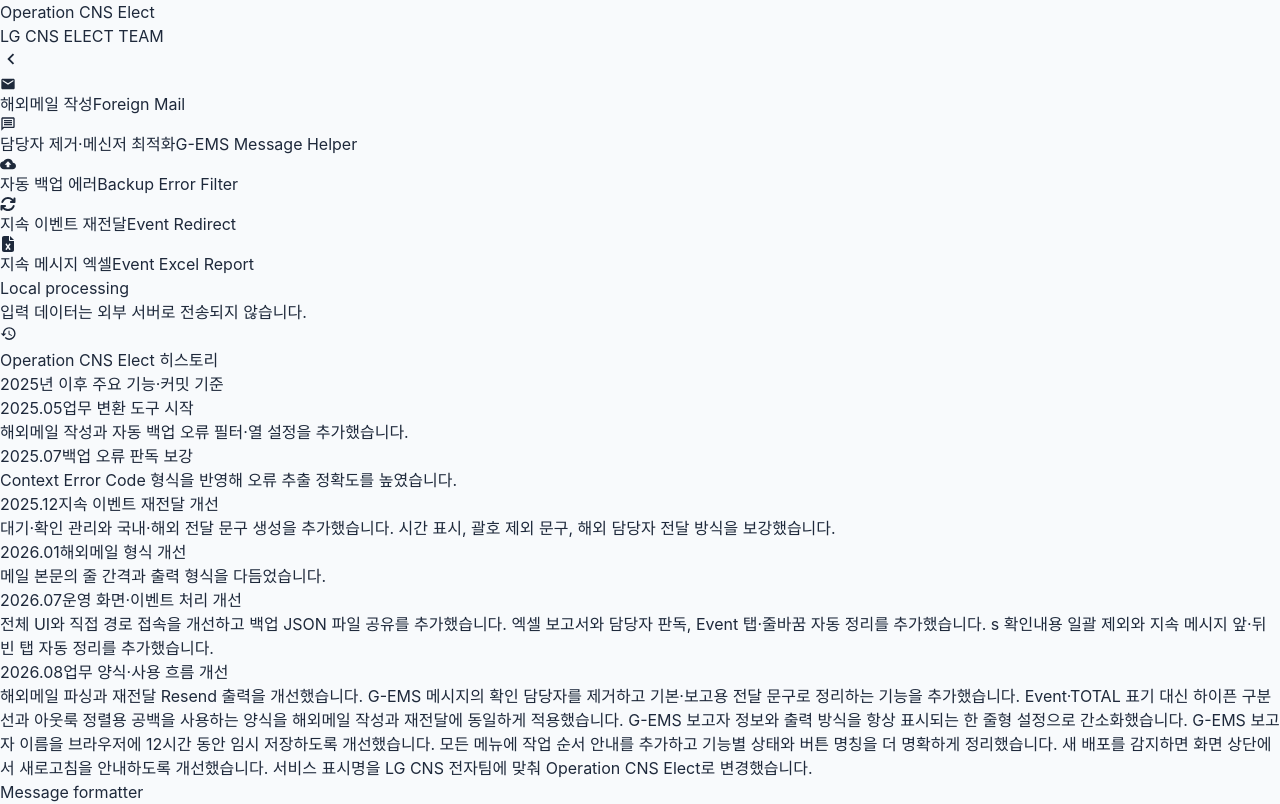
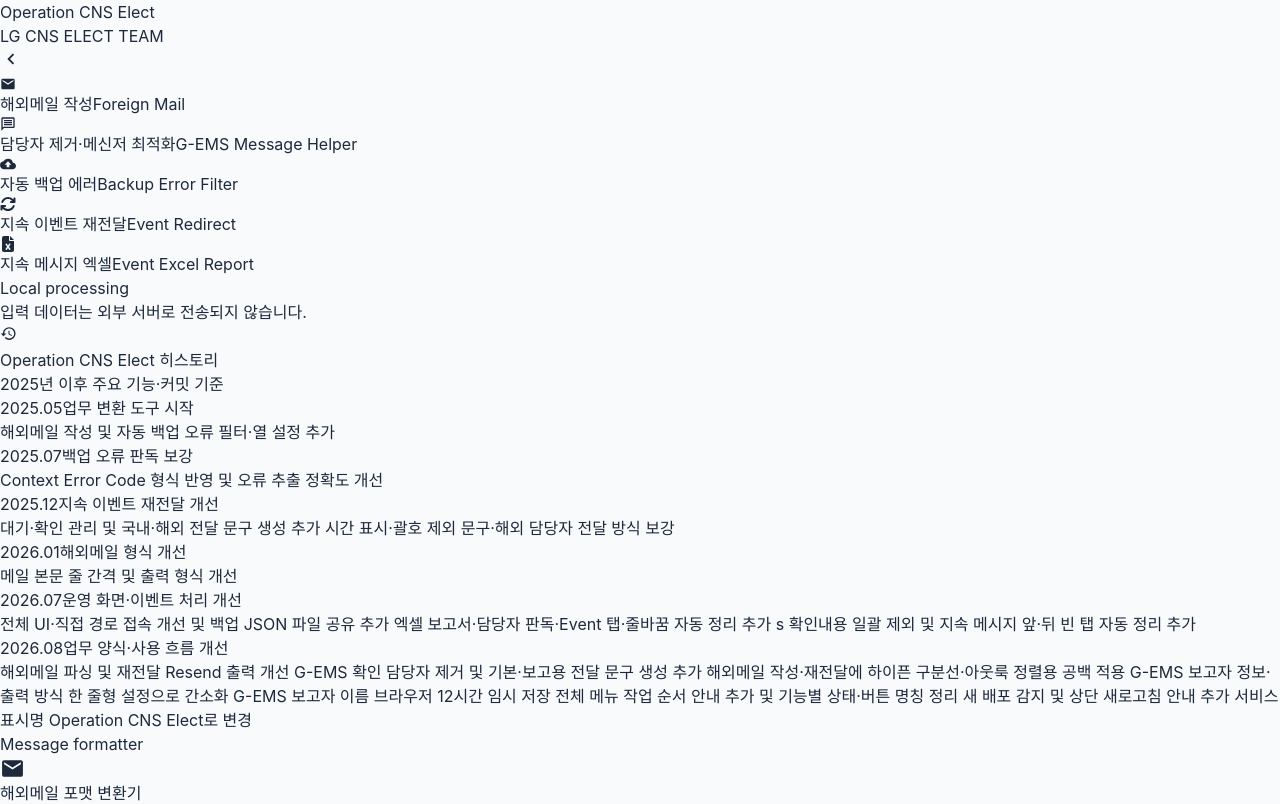
Before and after one commit to chipmunk-dev/Operation-entec, a React (Vite) app: page /foreign-mail in a window 1280 px wide. Shown: the top 804 px of the page. Built offline with nearby package versions, Linux system fonts and the light colour scheme.

Commit message:
docs: shorten change history wording

```diff
--- a/src/components/Navbar.jsx
+++ b/src/components/Navbar.jsx
@@ -47,42 +47,42 @@
   {
     date: '2025.05',
     title: '업무 변환 도구 시작',
-    detail: '해외메일 작성과 자동 백업 오류 필터·열 설정을 추가했습니다.',
+    detail: '해외메일 작성 및 자동 백업 오류 필터·열 설정 추가',
   },
   {
     date: '2025.07',
     title: '백업 오류 판독 보강',
-    detail: 'Context Error Code 형식을 반영해 오류 추출 정확도를 높였습니다.',
+    detail: 'Context Error Code 형식 반영 및 오류 추출 정확도 개선',
   },
   {
     date: '2025.12',
     title: '지속 이벤트 재전달 개선',
-    detail: `대기·확인 관리와 국내·해외 전달 문구 생성을 추가했습니다.
-시간 표시, 괄호 제외 문구, 해외 담당자 전달 방식을 보강했습니다.`,
+    detail: `대기·확인 관리 및 국내·해외 전달 문구 생성 추가
+시간 표시·괄호 제외 문구·해외 담당자 전달 방식 보강`,
   },
   {
     date: '2026.01',
     title: '해외메일 형식 개선',
-    detail: '메일 본문의 줄 간격과 출력 형식을 다듬었습니다.',
+    detail: '메일 본문 줄 간격 및 출력 형식 개선',
   },
   {
     date: '2026.07',
     title: '운영 화면·이벤트 처리 개선',
-    detail: `전체 UI와 직접 경로 접속을 개선하고 백업 JSON 파일 공유를 추가했습니다.
-엑셀 보고서와 담당자 판독, Event 탭·줄바꿈 자동 정리를 추가했습니다.
-s 확인내용 일괄 제외와 지속 메시지 앞·뒤 빈 탭 자동 정리를 추가했습니다.`,
+    detail: `전체 UI·직접 경로 접속 개선 및 백업 JSON 파일 공유 추가
+엑셀 보고서·담당자 판독·Event 탭·줄바꿈 자동 정리 추가
+s 확인내용 일괄 제외 및 지속 메시지 앞·뒤 빈 탭 자동 정리 추가`,
   },
   {
     date: '2026.08',
     title: '업무 양식·사용 흐름 개선',
-    detail: `해외메일 파싱과 재전달 Resend 출력을 개선했습니다.
-G-EMS 메시지의 확인 담당자를 제거하고 기본·보고용 전달 문구로 정리하는 기능을 추가했습니다.
-Event·TOTAL 표기 대신 하이픈 구분선과 아웃룩 정렬용 공백을 사용하는 양식을 해외메일 작성과 재전달에 동일하게 적용했습니다.
-G-EMS 보고자 정보와 출력 방식을 항상 표시되는 한 줄형 설정으로 간소화했습니다.
-G-EMS 보고자 이름을 브라우저에 12시간 동안 임시 저장하도록 개선했습니다.
-모든 메뉴에 작업 순서 안내를 추가하고 기능별 상태와 버튼 명칭을 더 명확하게 정리했습니다.
-새 배포를 감지하면 화면 상단에서 새로고침을 안내하도록 개선했습니다.
-서비스 표시명을 LG CNS 전자팀에 맞춰 Operation CNS Elect로 변경했습니다.`,
+    detail: `해외메일 파싱 및 재전달 Resend 출력 개선
+G-EMS 확인 담당자 제거 및 기본·보고용 전달 문구 생성 추가
+해외메일 작성·재전달에 하이픈 구분선·아웃룩 정렬용 공백 적용
+G-EMS 보고자 정보·출력 방식 한 줄형 설정으로 간소화
+G-EMS 보고자 이름 브라우저 12시간 임시 저장
+전체 메뉴 작업 순서 안내 추가 및 기능별 상태·버튼 명칭 정리
+새 배포 감지 및 상단 새로고침 안내 추가
+서비스 표시명 Operation CNS Elect로 변경`,
   },
 ];
 
```
